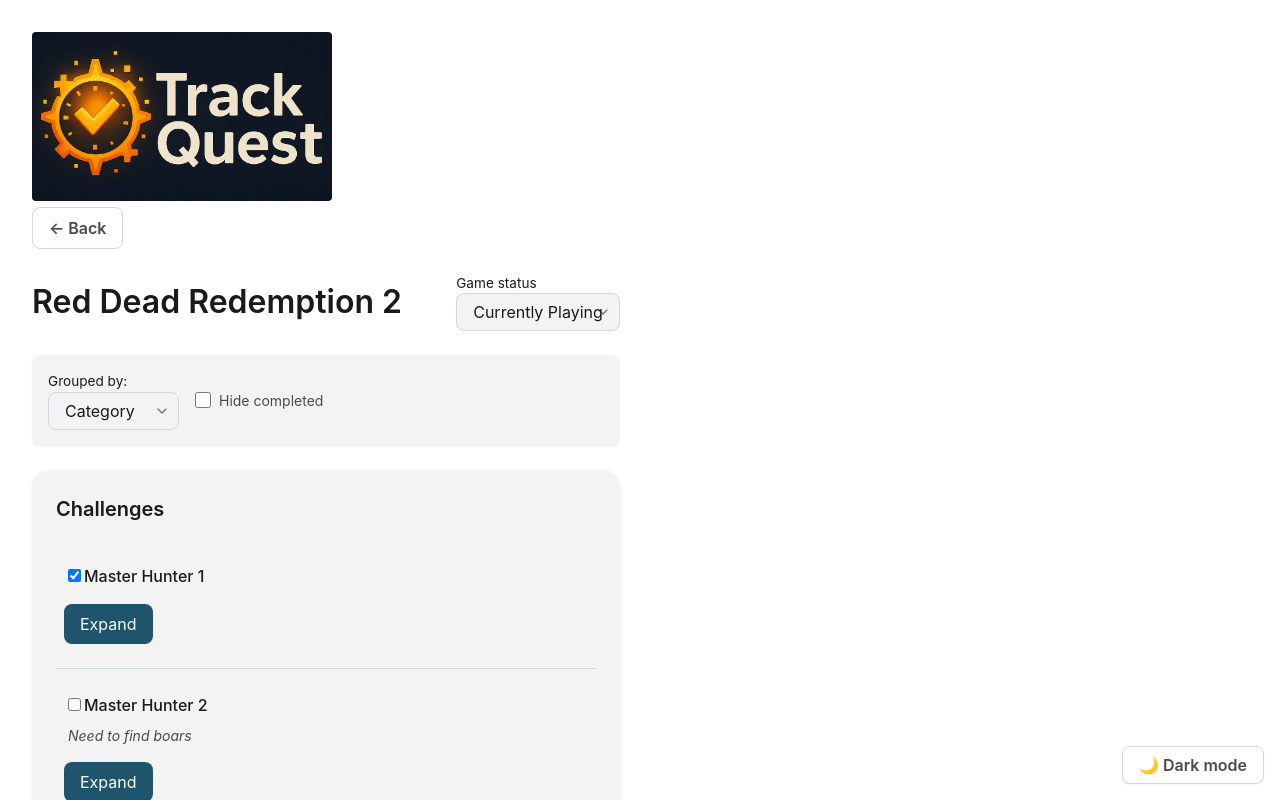
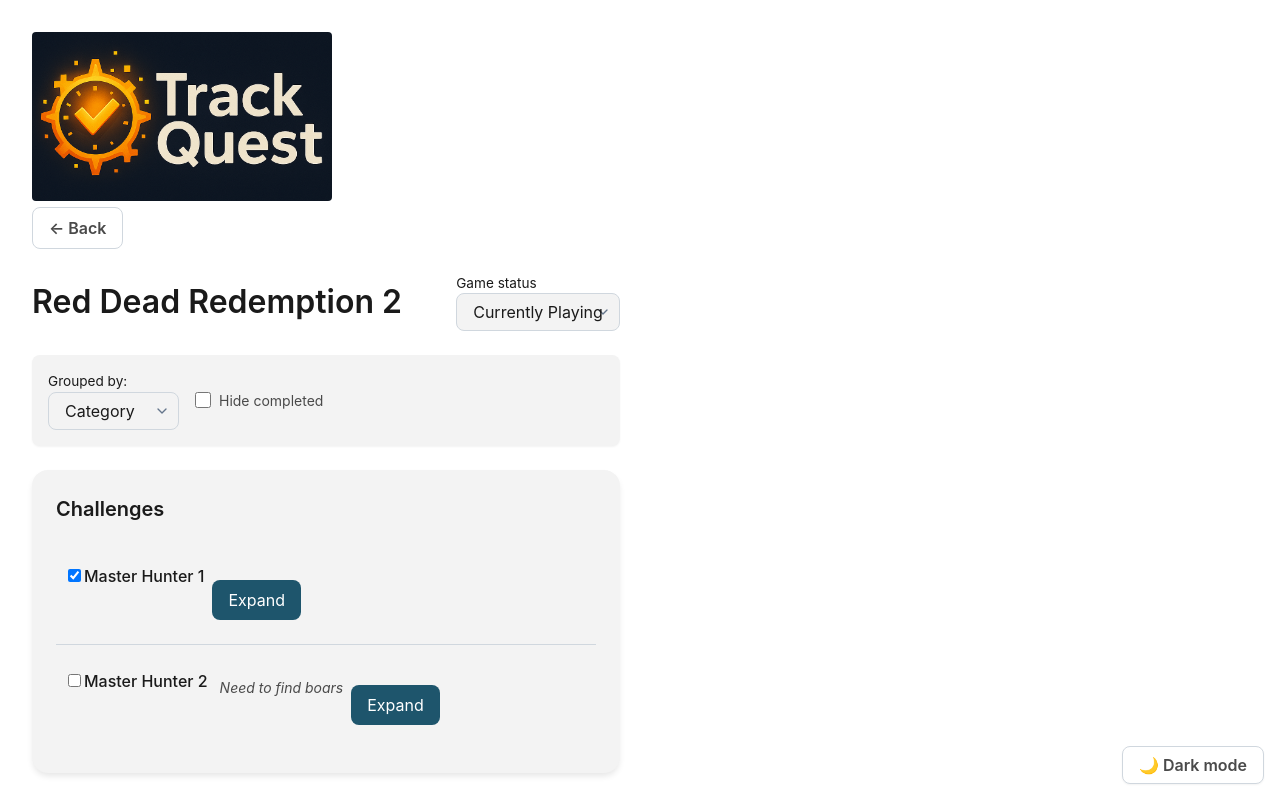
Before and after one commit to leovolving/quest, a React (Vite) app: page /game/1 in a window 1280 px wide. Shown: the top 800 px of the page. Built offline with nearby package versions, Linux system fonts and the light colour scheme.

Commit message:
Remove extra div

```diff
--- a/src/components/ObjectiveItem.jsx
+++ b/src/components/ObjectiveItem.jsx
@@ -30,10 +30,6 @@
   margin-top: ${({ theme }) => theme.spacing.xs};
 `;
 
-const Content = styled.div`
-  flex: 1;
-`;
-
 const Title = styled.span`
   color: ${({ theme }) => theme.colors.text};
   font-weight: 500;
@@ -64,6 +60,7 @@
   gap: 0.5rem;
   margin-top: 0.5rem;
   align-items: center;
+  width: 100%;
 `;
 
 const ObjectiveItem = ({ objective }) => {
@@ -107,7 +104,6 @@
 
   return (
     <Wrapper>
-      <Content>
       <label>
         <Checkbox type="checkbox" checked={objective.completed} onChange={handleChange} />
         <Title>{objective.title}</Title>
@@ -135,7 +131,6 @@
           Expand
         </Button>
       </ActionsContainer>
-      </Content>
     </Wrapper>
   );
 };
```
Lines whose indentation alone changed are shown as unchanged.
